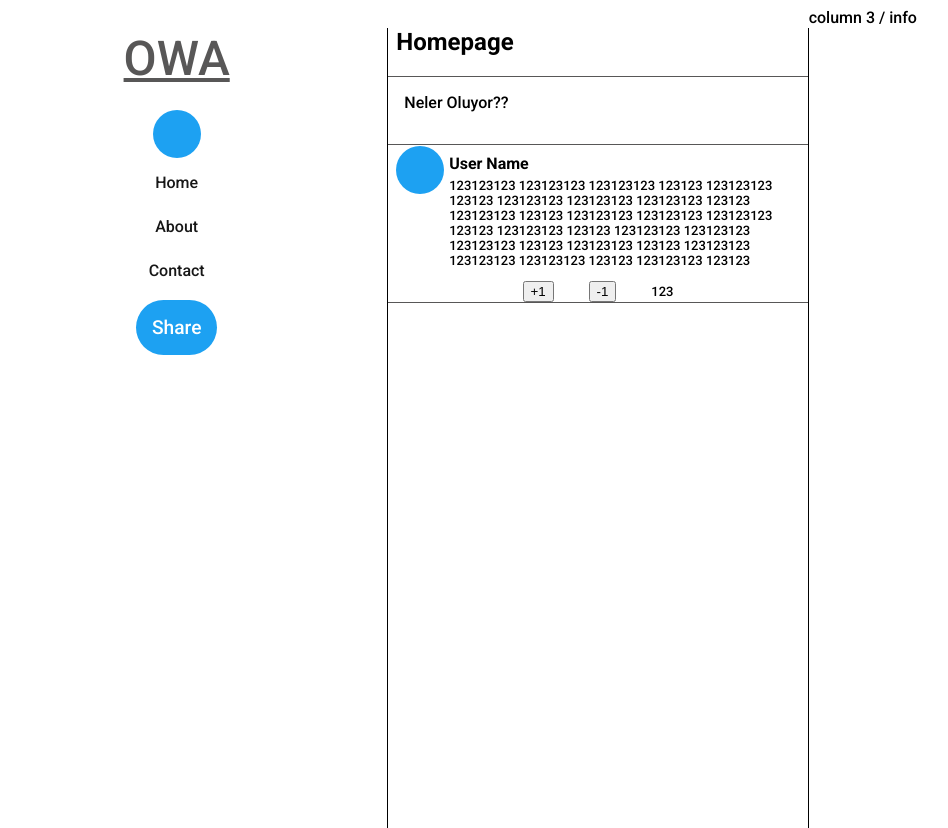
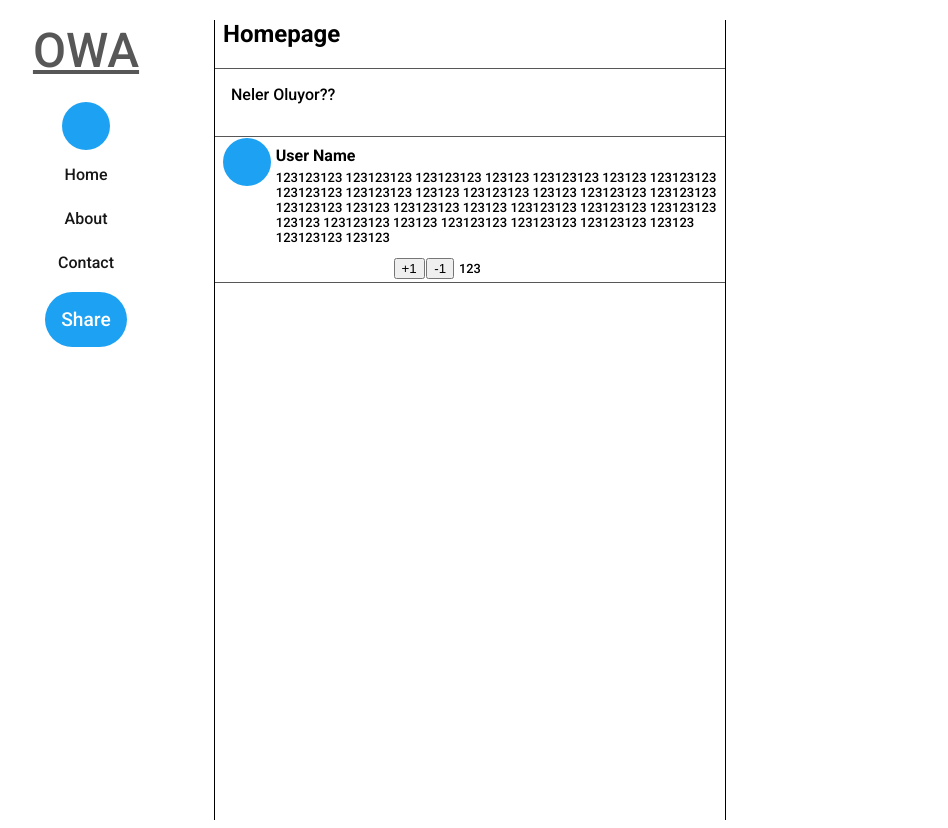
Before and after one commit to ramazandogna/one-with-all-social, a React (Create React App) app: page / in a window 1280 px wide. Shown: the whole page, without its empty margins (42-990 px from the left). Built offline with nearby package versions, Linux system fonts and the light colour scheme.

Commit message:
a few changes

```diff
--- a/src/App.css
+++ b/src/App.css
@@ -1,17 +1,17 @@
-html {
-   margin: 0;
-   padding: 0;
-   scroll-behavior: smooth;
-}
-
 .container {
    display: grid;
-   grid-template-columns: repeat(3, 1fr);
+   grid-template-columns: repeat(5, 1fr);
    height: 100vh;
 }
 
-.column {
+.column1 {
    grid-column: span 1;
+}
+.column2 {
+   grid-column: span 2;
+}
+.column3 {
+   grid-column: span 2;
 }
 
 .sidebar-menu {
@@ -149,18 +149,22 @@ html {
 
 .buttons {
    display: flex;
-   justify-content: space-between;
-   margin-left: 32%;
-   margin-right: 32%;
+   margin-left: 35%;
+   margin-right: auto;
+   margin-bottom: 0.2rem;
 }
 
 .like-button {
-   display: flex;
+   margin-right: 0.1rem;
+}
+
+.disliked-button {
 }
 
 .like-count {
-   font-size: small;
+   font-size: 0.8rem;
    text-align: center;
    margin-top: auto;
    margin-bottom: auto;
+   margin-left: 0.3rem;
 }
--- a/src/App.js
+++ b/src/App.js
@@ -6,13 +6,13 @@ import Sidebar from './components/Sidebar/Sidebar';
 function App() {
    return (
       <div className="container">
-         <span className="column">
+         <span className="column1">
             <Sidebar />
          </span>
-         <span className="column">
+         <span className="column2">
             <MainColumn />
          </span>
-         <span className="column">column 3 / info</span>
+         <span className="column3"></span>
       </div>
    );
 }
--- a/src/index.css
+++ b/src/index.css
@@ -2,4 +2,7 @@
 
 body {
    font-family: 'Roboto', sans-serif;
+   margin: 0;
+   padding: 0;
+   scroll-behavior: smooth;
 }
```
